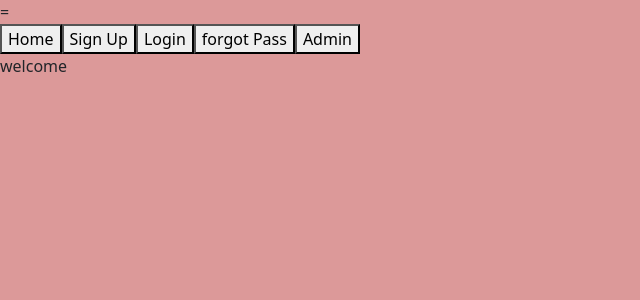
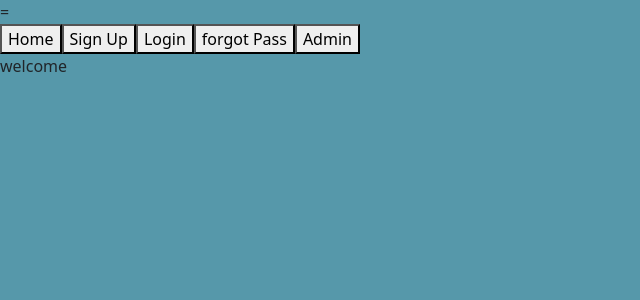
Before and after one commit to Avishay7/BeeLingualClient, a React (Vite) app: page / in a window 1280 px wide. Shown: the top 300 px of the page, without its empty margins (0-640 px from the left). Built offline with nearby package versions, Linux system fonts and the light colour scheme.

Commit message:
avatar/chet

```diff
--- a/src/App.css
+++ b/src/App.css
@@ -1,3 +1,3 @@
 body {
-    background-color: #dc9999;
+    background-color: #5698aa;
 }
```
Also changed, not shown: src/componentsClient/avatar.jsx (added, +11 -0 lines), src/componentsClient/chet.jsx (added, +11 -0 lines).
